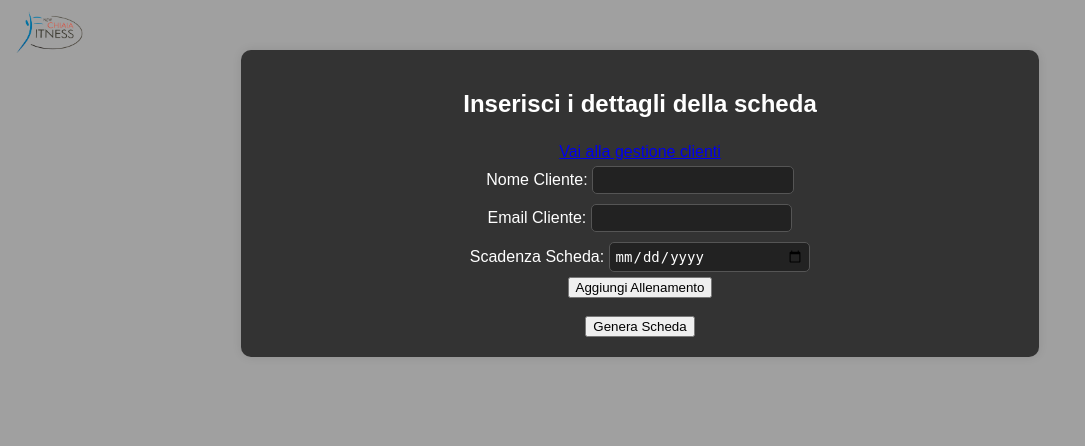
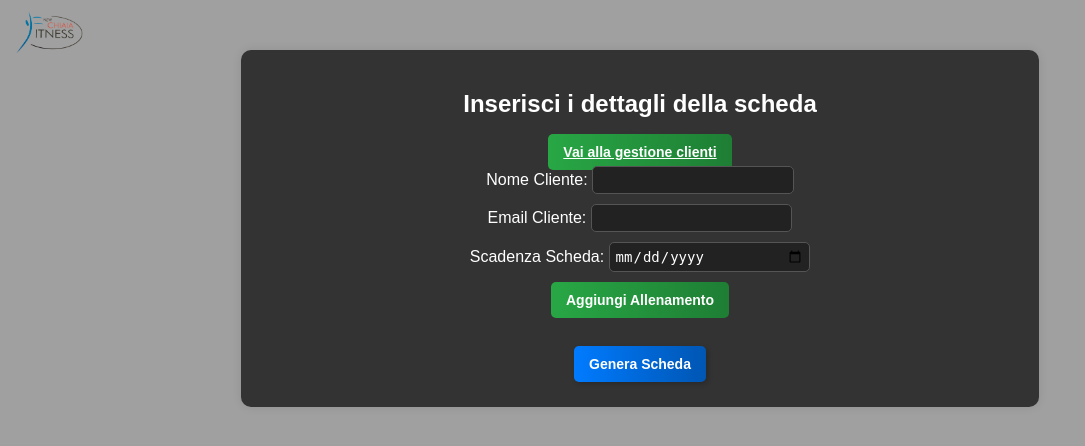
Before and after one commit to luposian/ProgrammaSchede, a Flask app: page / in a window 1280 px wide. Shown: the top 446 px of the page, without its empty margins (0-1085 px from the left). Run offline with Flask 3, Linux system fonts and the light colour scheme.

Commit message:
Update index.html
sggiornamento modifica e bottoni

```diff
--- a/templates/index.html
+++ b/templates/index.html
@@ -42,6 +42,42 @@
             font-size: 14px;
         }
 
+        .btn {
+            padding: 10px 15px;
+            border: none;
+            cursor: pointer;
+            margin: 5px;
+            border-radius: 5px;
+            font-size: 14px;
+            font-weight: bold;
+            transition: 0.3s;
+        }
+
+        .btn-primary {
+            background: linear-gradient(to right, #007BFF, #0056b3);
+            color: white;
+            box-shadow: 2px 2px 5px rgba(0, 0, 0, 0.2);
+        }
+
+        .btn-danger {
+            background: linear-gradient(to right, #dc3545, #a71d2a);
+            color: white;
+        }
+
+        .btn-success {
+            background: linear-gradient(to right, #28a745, #1e7e34);
+            color: white;
+        }
+
+        .btn-warning {
+            background: linear-gradient(to right, #ffc107, #e0a800);
+            color: black;
+        }
+
+        .btn:hover {
+            opacity: 0.8;
+        }
+
         .draggable {
             cursor: grab;
         }
@@ -52,7 +88,7 @@
     </style>
 </head>
 <body>
-    <img src="templates/LogoNewChiaiaFitness.png" alt="Logo" class="logo">
+    <img src="static/LogoNewChiaiaFitness.png" alt="Logo" class="logo">
     <div class="container">
         <h2>Inserisci i dettagli della scheda</h2>
         <a href="/clienti" class="btn btn-success">Vai alla gestione clienti</a>
```
